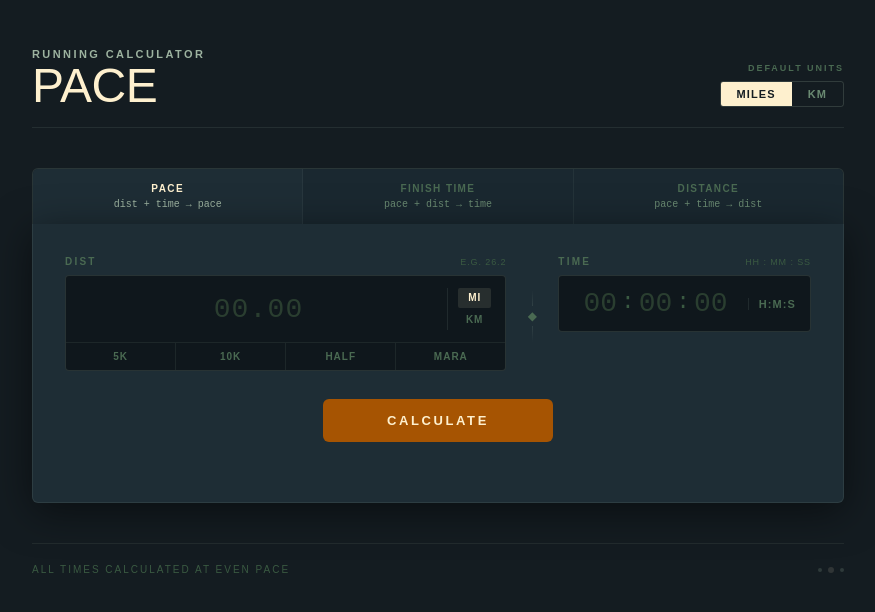
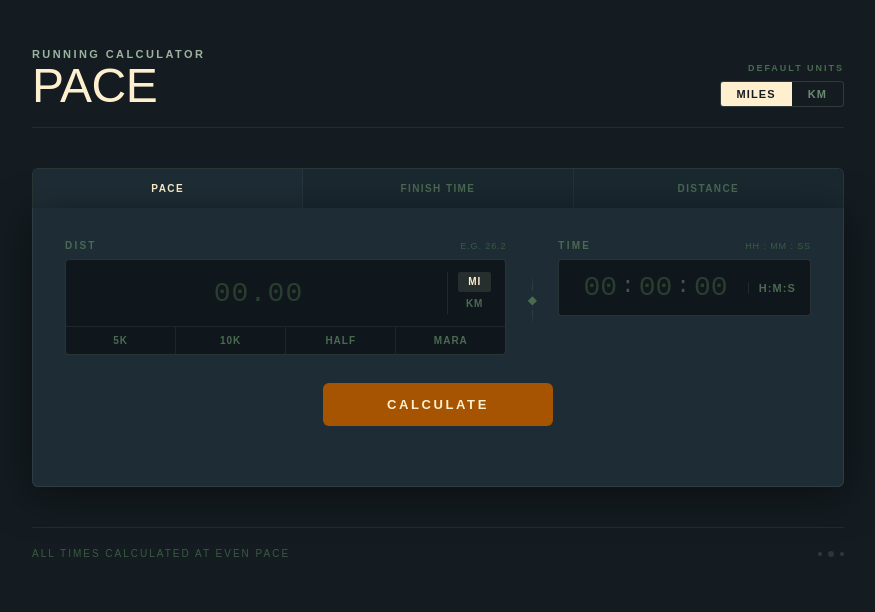
Before and after one commit to benjoycect/benjoycect.github.io, a Jekyll site: the page pace-calculator.html, which Jekyll copies as it is, in a window 1280 px wide. Shown: the top 612 px of the page, without its empty margins (202-1077 px from the left). Built offline with Jekyll 4.4.1, drawn with Linux system fonts in a browser that asks for light colours; some web fonts are replaced; Markdown is read by kramdown in place of the engine named in the settings.

Commit message:
Update pace-calculator.html

```diff
--- a/pace-calculator.html
+++ b/pace-calculator.html
@@ -690,15 +690,12 @@ to   { opacity: 1; transform: translateY(0); }
   <div class="tabs">
     <button class="tab on" data-m="pace" onclick="setMode('pace')">
       <span class="tab-lbl">Pace</span>
-      <span class="tab-eq">dist + time → pace</span>
     </button>
     <button class="tab" data-m="time" onclick="setMode('time')">
       <span class="tab-lbl">Finish Time</span>
-      <span class="tab-eq">pace + dist → time</span>
     </button>
     <button class="tab" data-m="dist" onclick="setMode('dist')">
       <span class="tab-lbl">Distance</span>
-      <span class="tab-eq">pace + time → dist</span>
     </button>
   </div>
 
```
